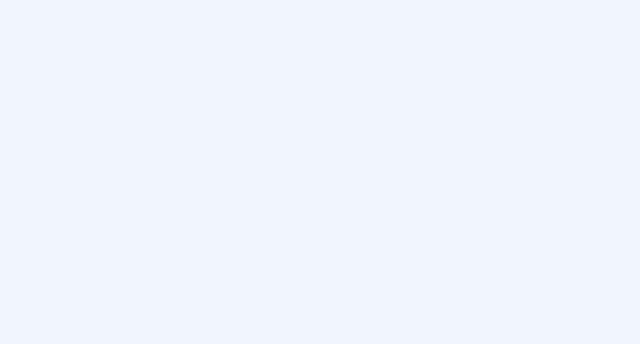
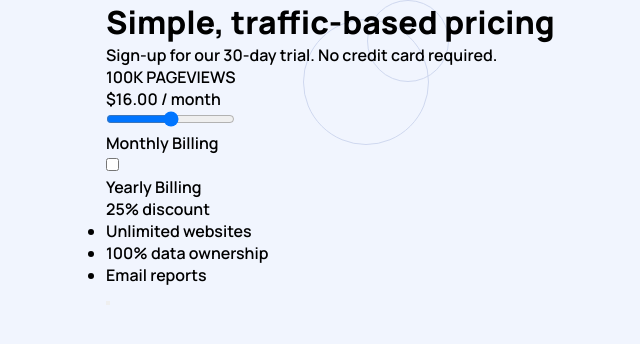
Before and after one commit to bariskahraman34/interactive-pricing-component, a plain HTML site: page index.html in a window 1280 px wide. Shown: the whole page, without its empty margins (264-904 px from the left). Drawn offline with Linux system fonts and the light colour scheme.

Commit message:
Html olarak tamamlandı. Css işlemlerine geçilecek

```diff
--- a/assets/css/style.css
+++ b/assets/css/style.css
@@ -1,3 +1,5 @@
+@import url('https://fonts.googleapis.com/css2?family=Manrope:wght@600;800&display=swap');
+
 *,*::after,*::before{
     padding: 0;
     margin: 0;
@@ -5,10 +7,16 @@
 }
 
 body{
-    background-image: url('../img/bg.svg');
-    background-repeat: no-repeat;
-    background-size: cover;
-    background-position: top center;
-    background-color: black;
+    background-image: url('../img/circles.svg') , url('../img/bg.svg');
+    background-repeat: no-repeat , no-repeat;
+    background-size: 146px 145px , cover;
+    background-position: top center , top center;
     background-color: #F9FAFF;
+    font-family: 'Manrope', sans-serif;
+    display: flex;
+    justify-content: center;
 }
+
+.container{
+    width: 540px;
+}
--- a/index.html
+++ b/index.html
@@ -9,6 +9,43 @@
     <title>Interactive Pricing Component</title>
 </head>
 <body>
+    <div class="container">
+        <div class="header">
+            <h1 class="head">Simple, traffic-based pricing</h1>
+            <p class="content">Sign-up for our 30-day trial. No credit card required. </p>
+        </div>
+
+        <div class="card-container">
+            <div class="pricing-detail">
+                <p class="pageviews">100K PAGEVIEWS</p>
+                <p class="pricing">
+                    <span>$16.00</span>
+                    <span>/ month</span>
+                </p>
+            </div>
+            <div class="input-element">
+                <input type="range" id="pricing-input" min="0" max="100" value="50">
+            </div>
+            <div class="monthly-yearly-selector-container">
+                <p class="billing">Monthly Billing</p>
+                <input type="checkbox" id="period-selector">
+                <div class="yearly-container">
+                    <p class="billing">Yearly Billing</p>
+                    <span class="discount">25% discount</span>
+                </div>
+            </div>
+            <div class="start-trial-container">
+                <ul class="package-contents">
+                    <li class="package-content">Unlimited websites</li>
+                    <li class="package-content">100% data ownership </li>
+                    <li class="package-content">Email reports</li>
+                </ul>
+                <button class="start-trial-btn">
+
+                </button>
+            </div>
+        </div>
+    </div>
 
 </body>
 </html>
```
